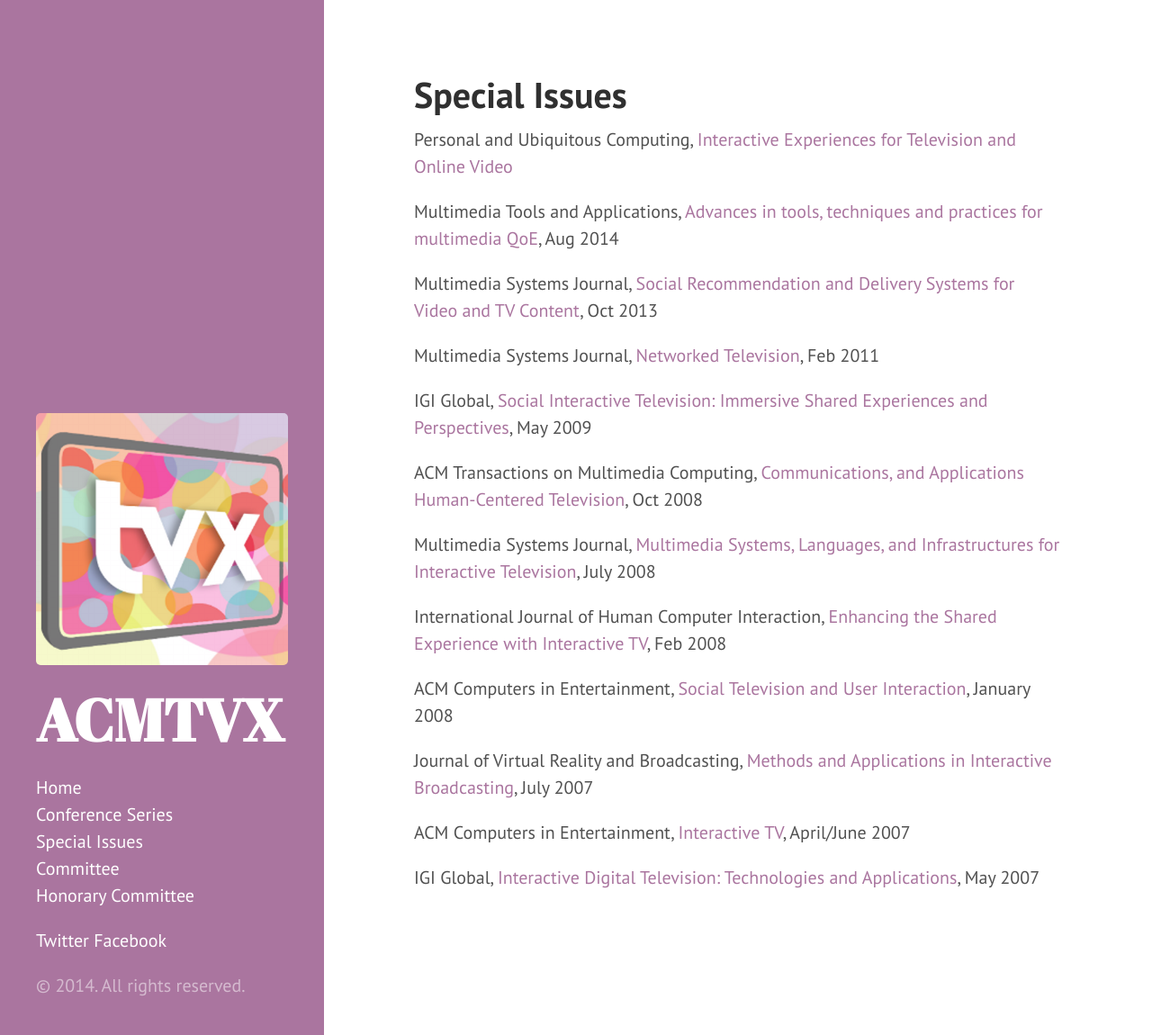
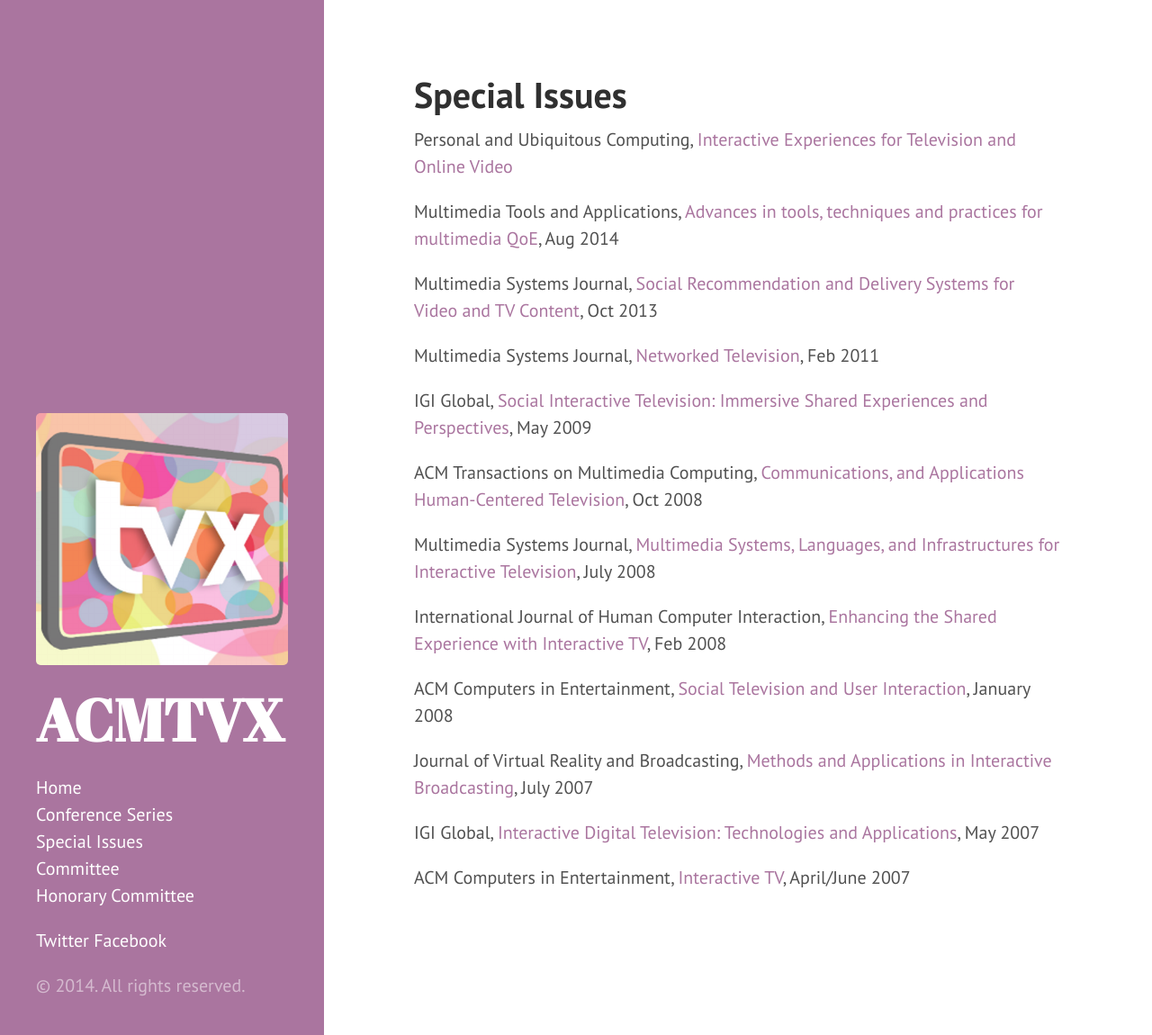
Before and after one commit to acmtvx/www, a Jekyll site: the page built from special_issues.md, in a window 1280 px wide and 1150 px high. Shown: the whole window at 90% size. Built offline with Jekyll 4.4.1, drawn with Linux system fonts in a browser that asks for light colours; Markdown is read by kramdown in place of the engine named in the settings.

```diff
--- a/special_issues.md
+++ b/special_issues.md
@@ -23,6 +23,6 @@ ACM Computers in Entertainment, [Social Television and User Interaction](http://
 
 Journal of Virtual Reality and Broadcasting, [Methods and Applications in Interactive Broadcasting](http://www.jvrb.org/past-issues/4.2007/1093), July 2007
 
+IGI Global, [Interactive Digital Television: Technologies and Applications](http://www.igi-global.com/book/interactive-digital-television/640), May 2007
+
 ACM Computers in Entertainment, [Interactive TV](http://dl.acm.org/citation.cfm?id=1279540&picked=prox&cfid=426430114&cftoken=73078372), April/June 2007
-
-IGI Global, [Interactive Digital Television: Technologies and Applications](http://www.igi-global.com/book/interactive-digital-television/640), May 2007
```
